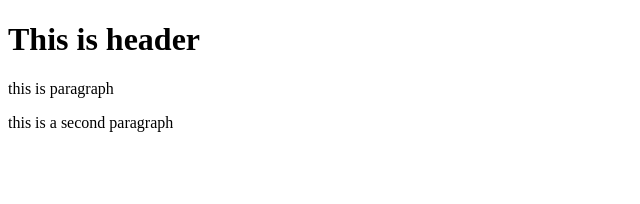
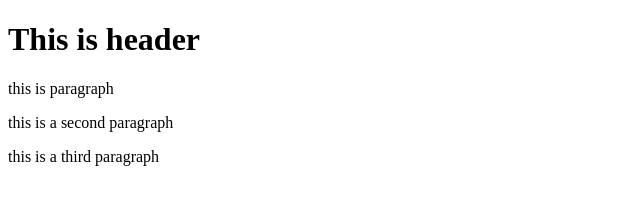
Before and after one commit to jainutkarsh567/git-test, a website: page index.html in a window 1280 px wide. Shown: the whole page, without its empty margins (0-640 px from the left). Drawn offline with Linux system fonts and the light colour scheme.

Commit message:
fourth commit

```diff
--- a/index.html
+++ b/index.html
@@ -5,5 +5,6 @@
    <h1>This is header</h1>
    <p>this is paragraph</p>
    <p>this is a second paragraph</p>
+   <p>this is a third paragraph</p>
   </body>
 </html>
```
Also changed, not shown: package.json (added, +24 -0 lines), 2 other files.
